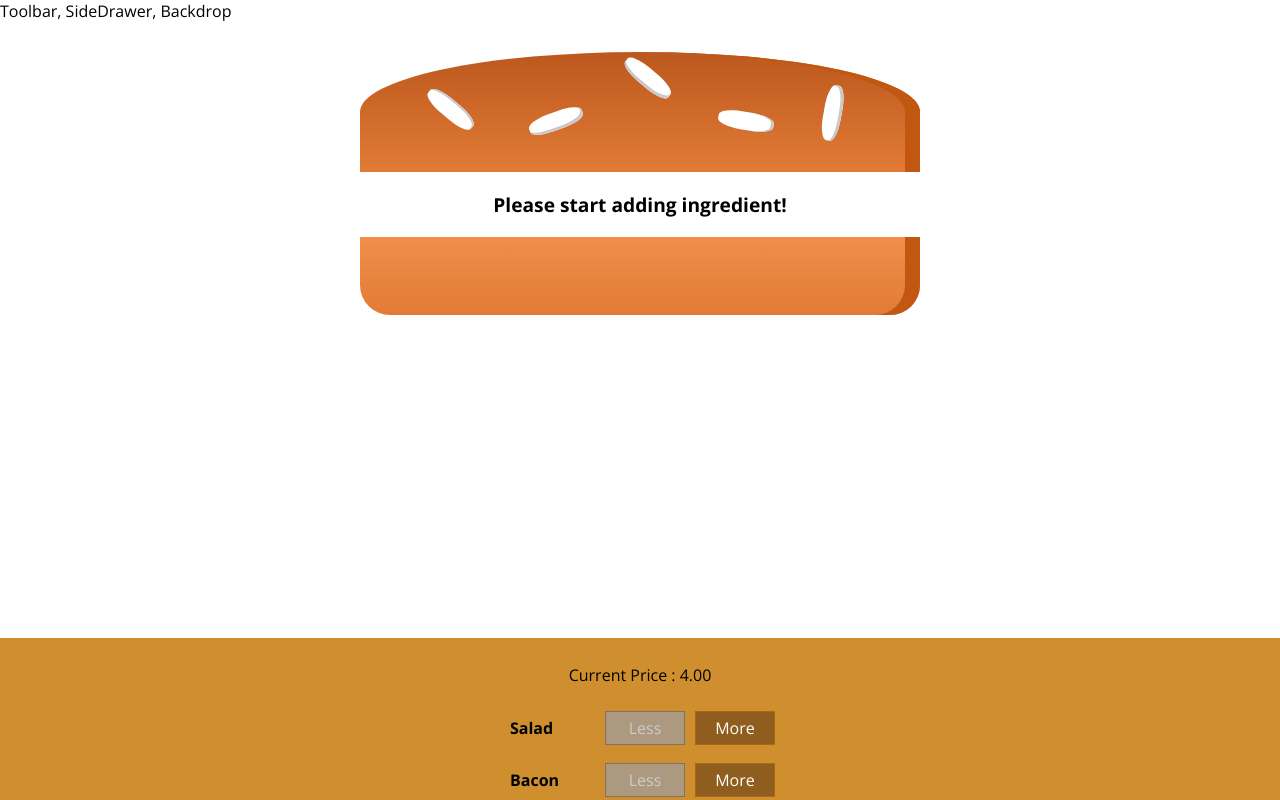
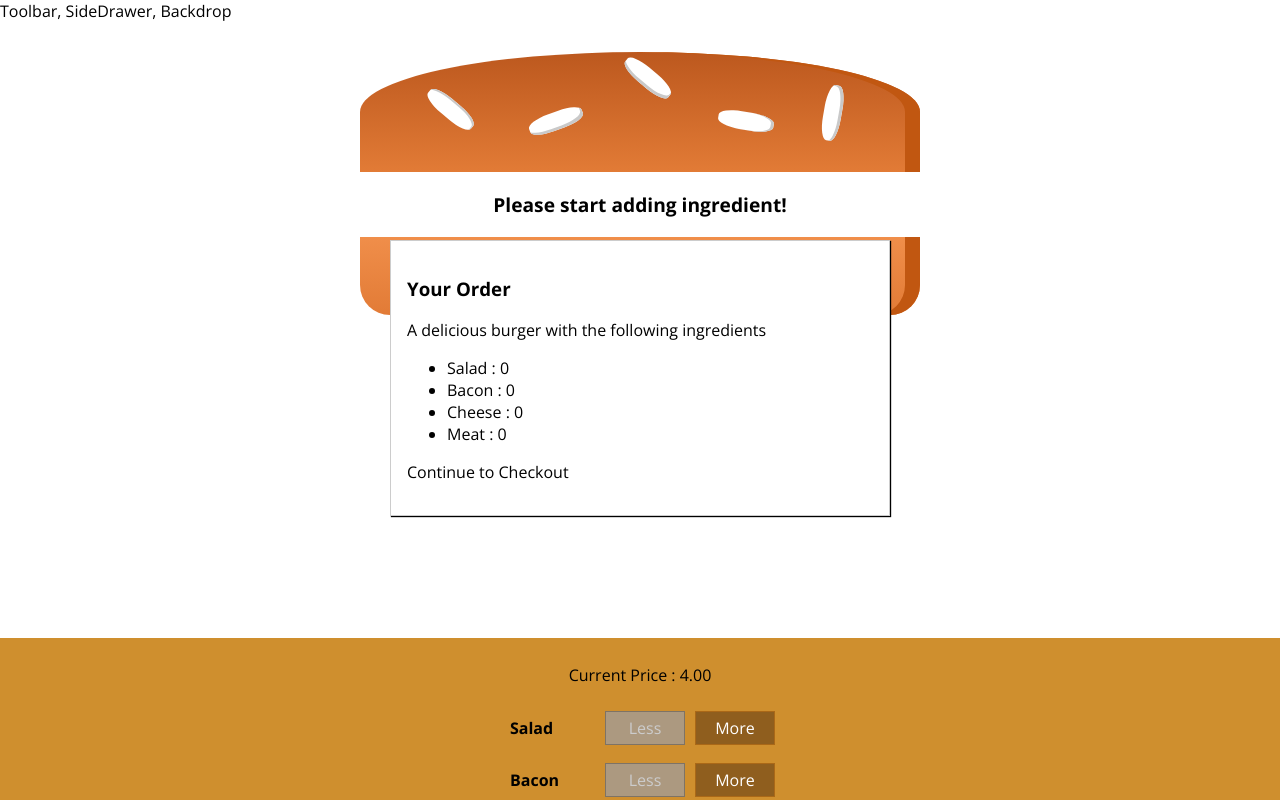
Before and after one commit to yashar-akish/react-burger-builder, a React (Create React App) app: page / in a window 1280 px wide. Shown: the top 800 px of the page. Built offline with nearby package versions, Linux system fonts and the light colour scheme.

Commit message:
adding modal

```diff
--- /dev/null
+++ b/src/components/Burger/OrderSummary/OrderSummary.js
@@ -0,0 +1,21 @@
+import React from 'react';
+import Aux from '../../../hoc/Auxiliary';
+
+const orderSummary = (props) => {
+  const ingredientSummary = Object.keys(props.ingredients)
+    .map(igKey => {
+      return <li key={igKey}><span style={{ textTransform: 'capitalize' }}>{igKey}</span> : {props.ingredients[igKey]}</li>
+    })
+  return (
+    <Aux>
+      <h3>Your Order</h3>
+      <p>A delicious burger with the following ingredients</p>
+      <ul>
+        {ingredientSummary}
+      </ul>
+      <p>Continue to Checkout</p>
+    </Aux>
+  )
+}
+
+export default orderSummary;
--- /dev/null
+++ b/src/components/UI/Modal/Modal.js
@@ -0,0 +1,11 @@
+import React from 'react';
+import classes from './Modal.module.css';
+
+const modal = (props) => (
+
+  <div className={classes.Modal}>
+    {props.children}
+  </div>
+);
+
+export default modal;
--- /dev/null
+++ b/src/components/UI/Modal/Modal.module.css
@@ -0,0 +1,20 @@
+.Modal {
+  position: fixed;
+  z-index: 500;
+  background-color: white;
+  width: 70%;
+  border: 1px solid #ccc;
+  box-shadow: 1px 1px 1px black;
+  padding: 16px;
+  left: 15%;
+  top: 30%;
+  box-sizing: border-box;
+  transition: all 0.3s ease-out;
+}
+
+@media (min-width: 600px) {
+  .Modal {
+      width: 500px;
+      left: calc(50% - 250px);
+  }
+}
--- a/src/containers/BurgerBuilder/BurgerBuilder.js
+++ b/src/containers/BurgerBuilder/BurgerBuilder.js
@@ -2,6 +2,8 @@
 import Aux from '../../hoc/Auxiliary';
 import Burger from '../../components/Burger/Burger';
 import BuildControls from '../../components/Burger/BuildControls/BuildControls';
+import Modal from '../../components/UI/Modal/Modal';
+import OrderSummary from '../../components/Burger/OrderSummary/OrderSummary';
 
 
 
@@ -76,6 +78,9 @@
     }
     return (
       <Aux>
+        <Modal>
+          <OrderSummary ingredients={this.state.ingredients} />
+        </Modal>
         <Burger ingredients={this.state.ingredients} />
         <BuildControls
           ingredientAdded={this.addIngredientHandler}
```
Also changed, not shown: src/components/UI/Backdrop/Backdrop.js (added), 1 other file (tests, documents, lock files or other folders).
